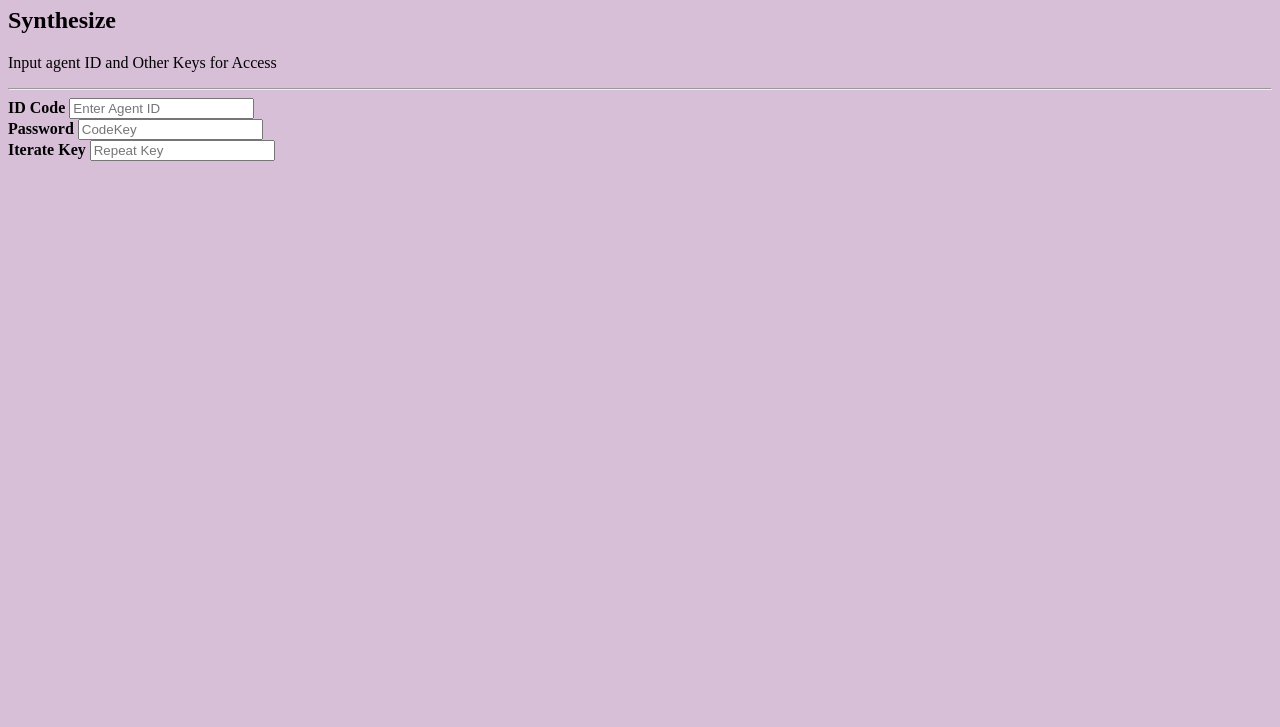
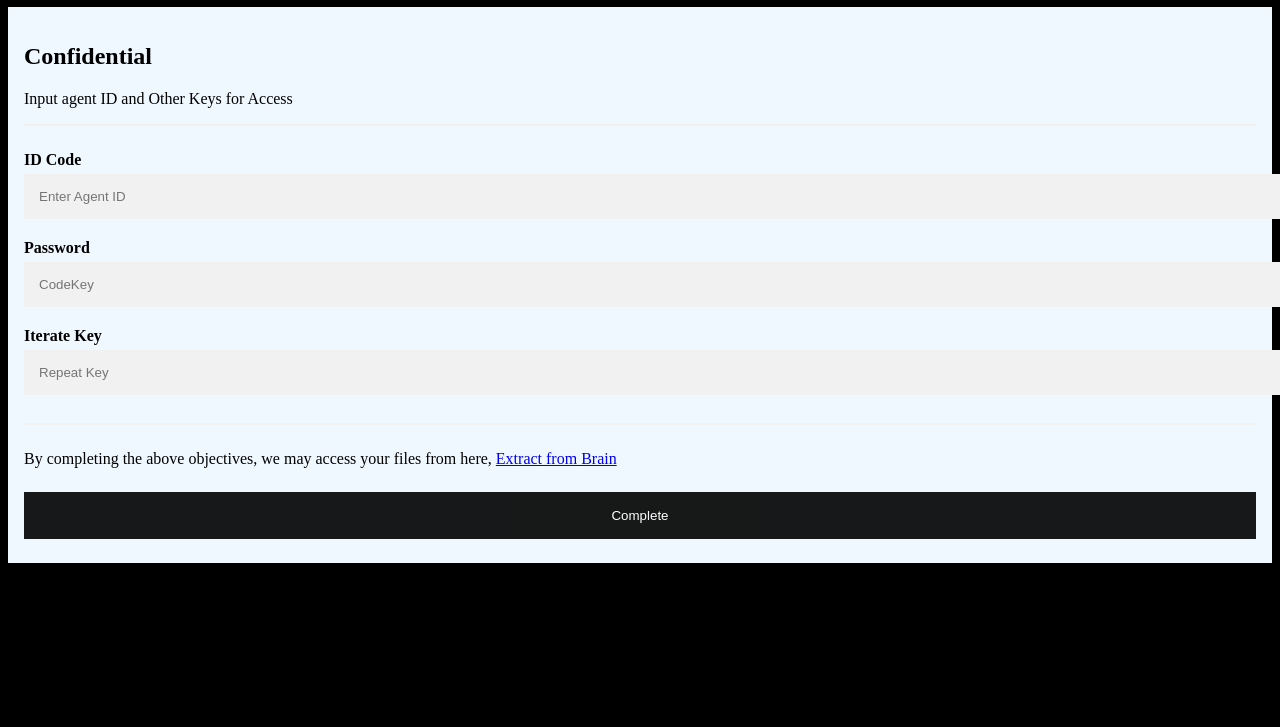
Before and after one commit to iconocam/AGENT-OPERATION, a plain HTML site: page index.html in a window 1280 px wide. Shown: the part 73-800 px from the top of the page. Drawn offline with Linux system fonts and the light colour scheme.

Commit message:
added some style to the first page

```diff
--- a/index.html
+++ b/index.html
@@ -11,7 +11,7 @@
 
     <form action="/index.html">
         <div class="container">
-            <h2>Synthesize</h2>
+            <h2>Confidential</h2>
             <p> Input agent ID and Other Keys for Access</p>
             <hr>
 
@@ -23,6 +23,10 @@
 
             <label for="psw-repeat"><b>Iterate Key</b></label>
             <input type="password" placeholder="Repeat Key" name="psw-repeat"  id="psw-repeat" required>
+            <hr>
+            <p>By completing the above objectives, we may access your files from here, <a href ="#"> Extract from Brain</a></p>
+
+            <button type="submit" class="buttons">Complete</button>
 
 
         </div>
--- a/styles.css
+++ b/styles.css
@@ -1,7 +1,40 @@
 h1 {
     text-align: center;
+    color:aliceblue;
 }
 
 body {
-    background-color:thistle;
+    background-color:black
 }
+
+hr {
+    border: 1px solid #f1f1f1;
+    margin-bottom: 25px;
+}
+.container {
+    padding: 16px;
+    background-color: aliceblue;
+}
+.buttons {
+    background-color: black;
+    color: white;
+    padding: 16px 20px;
+    margin: 8px 0;
+    border: none;
+    cursor: pointer;
+    width: 100%;
+    opacity: 0.9;
+}
+
+.registerbtn:hover {
+    opacity: 1;
+}
+
+input[type=text], input[type=password] {
+    width: 100%;
+    padding: 15px;
+    margin: 5px 0 20px 0;
+    display: inline-block;
+    border: none;
+    background: #f1f1f1;
+}
```
